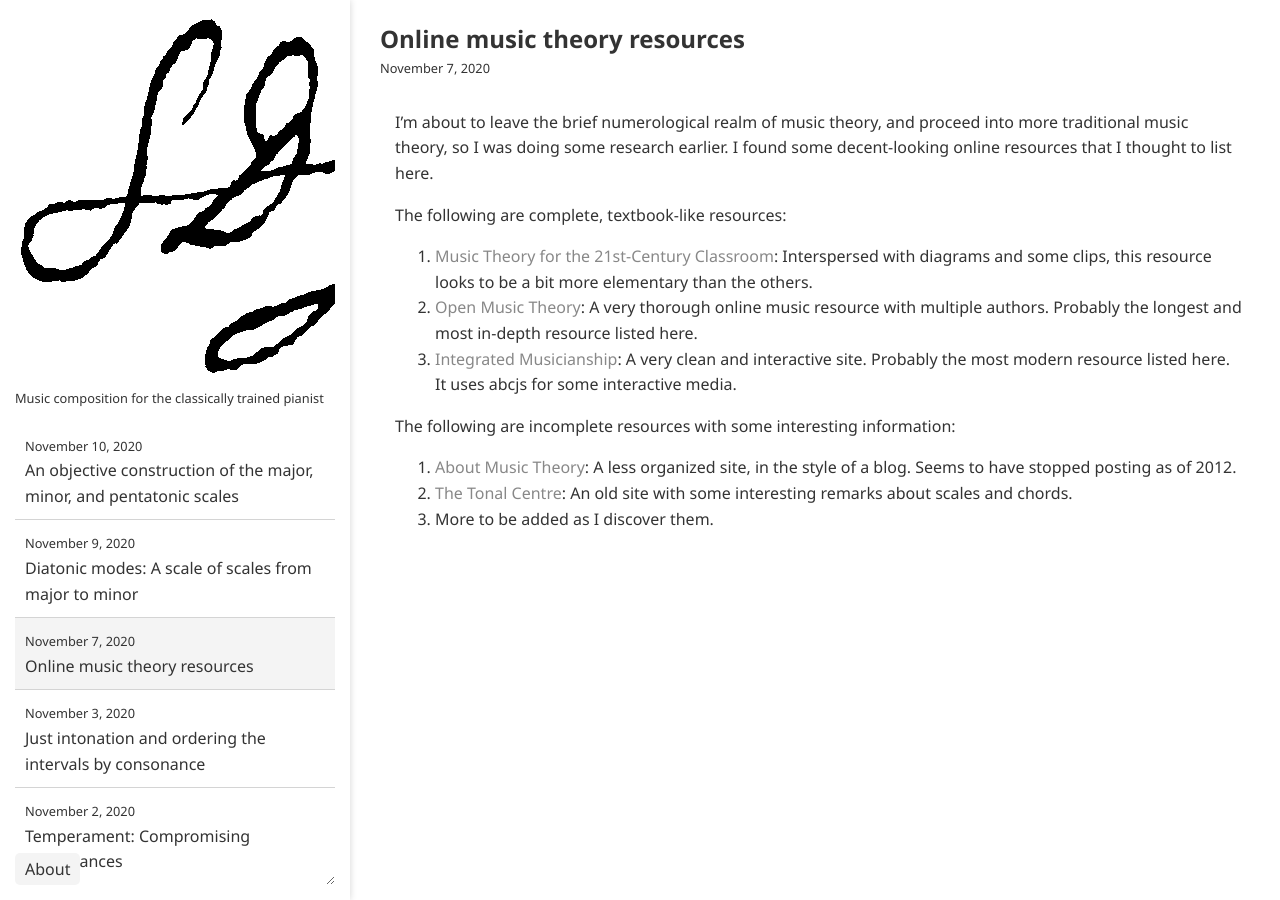
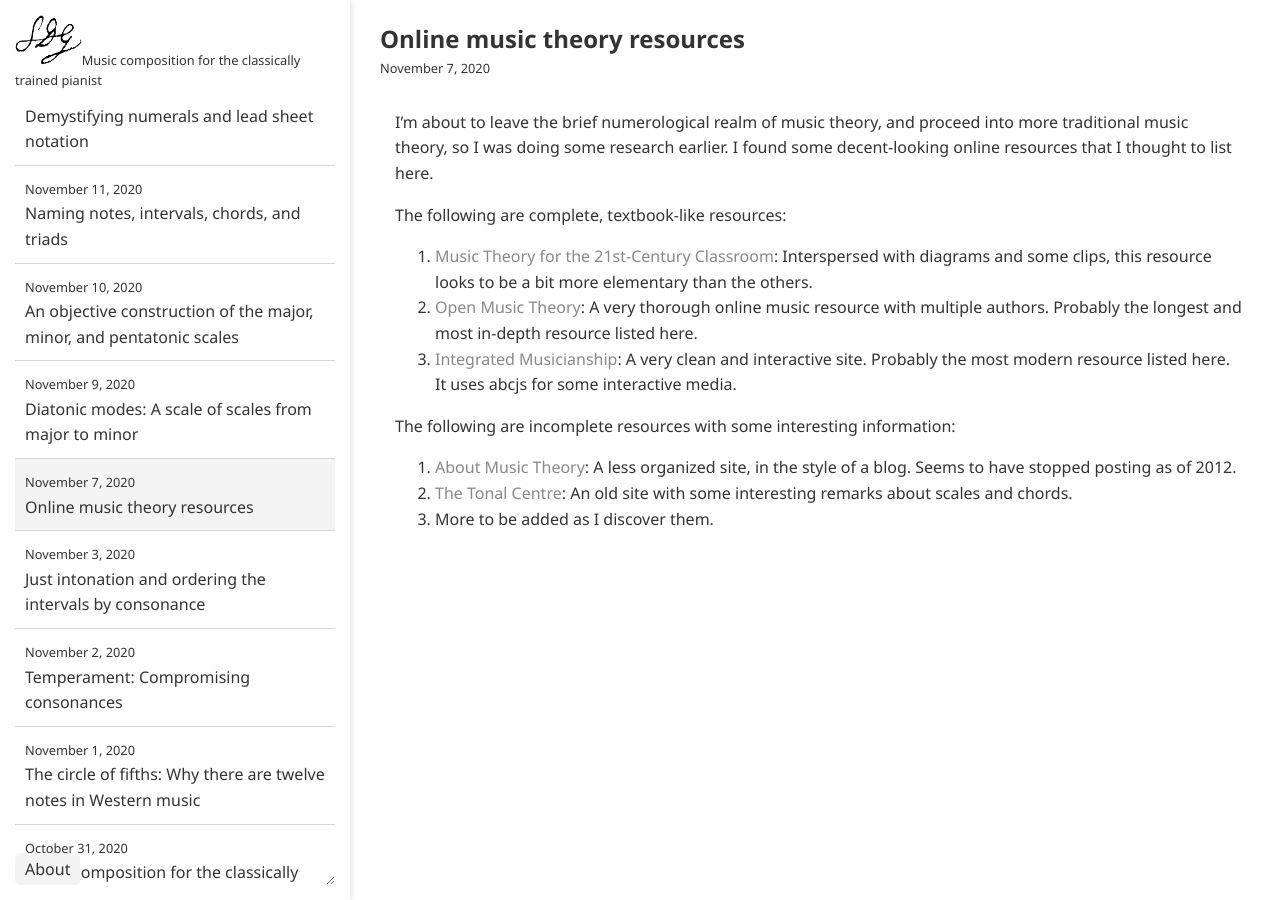
Before and after one commit to ansyblenetwork/sdg, a Jekyll site: the page built from _posts/2020-11-07-online-music-theory.md, in a window 1280 px wide. Built offline with Jekyll 4.4.1, drawn with Linux system fonts in a browser that asks for light colours.

Commit message:
Update page.html

```diff
--- a/_layouts/page.html
+++ b/_layouts/page.html
@@ -155,8 +155,7 @@
 	<div id="outersidebar" class="outersidebar">
 	<div class="sidebar">
 	<div class="rpanel" style="flex-grow: 1; position:relative; min-width:250px;" id="accountPanel">
-		<a href="{{ "" | absolute_url }}"><img src="{{ "sdg-transparent.png" | relative_url }}" alt="Soli Deo gloria"></a>
-		<div style="margin-bottom:15px" class="date-format" style="padding-bottom:15px">Music composition for the classically trained pianist</div>
+		<div style="margin-bottom:15px" class="date-format" style="padding-bottom:15px"><a href="{{ "" | absolute_url }}"><img src="{{ "sdg-transparent.png" | relative_url }}" alt="Soli Deo gloria" style="max-height:50px"></a>Music composition for the classically trained pianist</div>
 		<ul style="overflow:auto;">
 			{% for post in site.posts %}
 				{% if page.title == post.title %}
```
